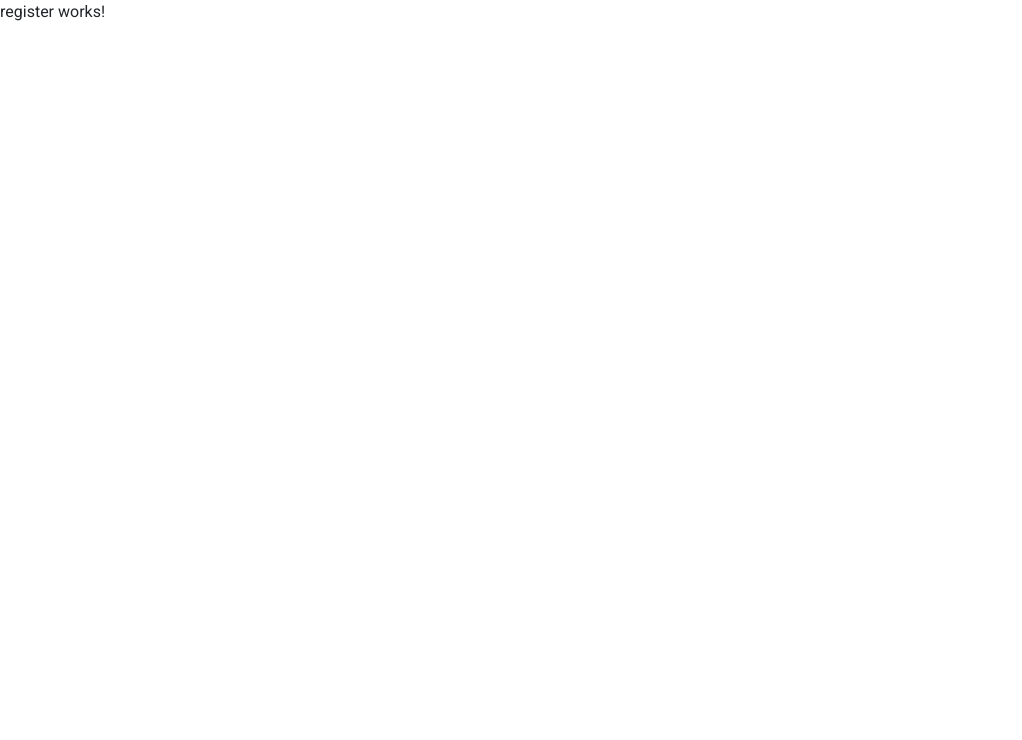
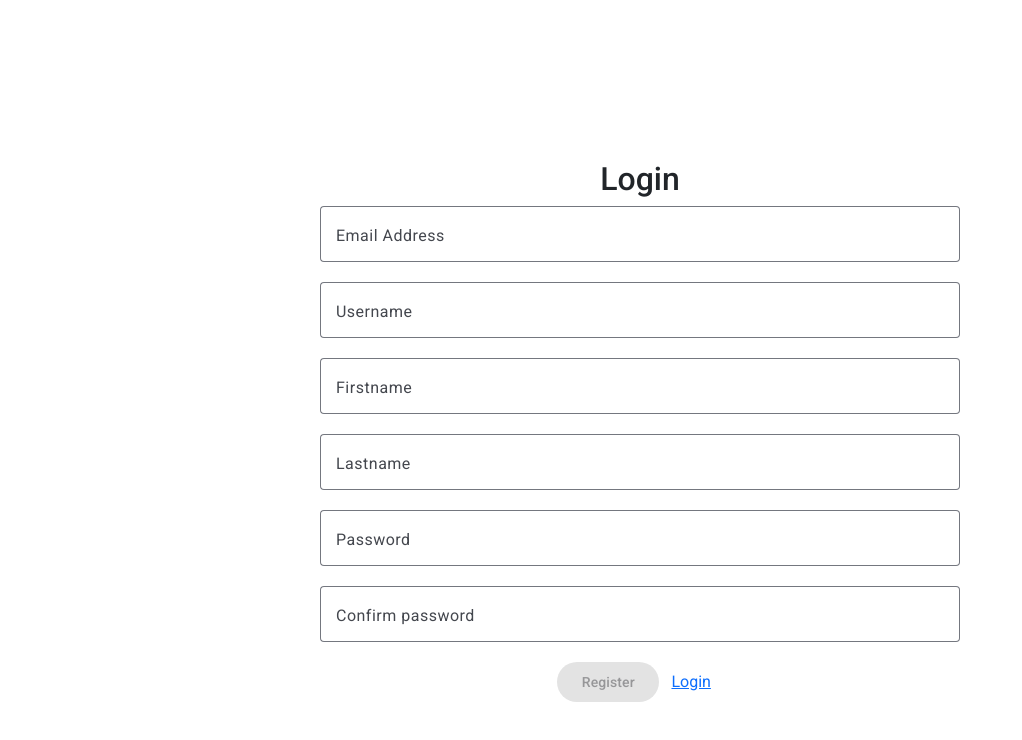
Before and after one commit to 7snack7/instagram-angular-ui, an Angular app: page /register in a window 1280 px wide. Shown: the top 740 px of the page, without its empty margins (0-1022 px from the left). Built offline with nearby package versions, Linux system fonts and the light colour scheme.

Commit message:
add register component

```diff
--- a/src/app/auth/login/login.component.ts
+++ b/src/app/auth/login/login.component.ts
@@ -51,7 +51,7 @@ export class LoginComponent implements OnInit {
         this.router.navigate(['/']);
       },
       error: error => {
-        console.log(error);
+        console.log(error.message);
         this.notificationService.showSnackBar(error.message);
       }
     });
--- a/src/app/auth/register/register.component.css
+++ b/src/app/auth/register/register.component.css
@@ -0,0 +1,14 @@
+.registerPage {
+  text-align: center;
+  margin-top: 10rem;
+}
+
+#controls {
+  display: block;
+  margin: 0 auto;
+  width: 40%;
+}
+
+mat-form-field {
+  width: 50%;
+}
--- a/src/app/auth/register/register.component.html
+++ b/src/app/auth/register/register.component.html
@@ -1 +1,53 @@
-<p>register works!</p>
+<div class="registerPage">
+  <h2>Login</h2>
+  <form [formGroup]="registerForm">
+    <div class="justify-content-center">
+      <div>
+        <mat-form-field appearance="outline">
+          <mat-label>Email Address</mat-label>
+          <input matInput formControlName="email">
+        </mat-form-field>
+      </div>
+      <div>
+        <mat-form-field appearance="outline">
+          <mat-label>Username</mat-label>
+          <input matInput formControlName="username">
+        </mat-form-field>
+      </div>
+      <div>
+        <mat-form-field appearance="outline">
+          <mat-label>Firstname</mat-label>
+          <input matInput formControlName="firstname">
+        </mat-form-field>
+      </div>
+      <div>
+        <mat-form-field appearance="outline">
+          <mat-label>Lastname</mat-label>
+          <input matInput formControlName="lastname">
+        </mat-form-field>
+      </div>
+      <div>
+        <mat-form-field appearance="outline">
+          <mat-label>Password</mat-label>
+          <input matInput type="password" formControlName="password">
+        </mat-form-field>
+      </div>
+      <div>
+        <mat-form-field appearance="outline">
+          <mat-label>Confirm password</mat-label>
+          <input matInput type="password" formControlName="confirmPassword">
+        </mat-form-field>
+      </div>
+      <div id="controls" class="row">
+        <button style="width: 20%"
+                [disabled]="registerForm.invalid"
+                (click)="submit()"
+                mat-flat-button
+                color="primary">
+          Register
+        </button>
+        <a routerLink="/login">Login</a>
+      </div>
+    </div>
+  </form>
+</div>
--- a/src/app/auth/register/register.component.ts
+++ b/src/app/auth/register/register.component.ts
@@ -1,4 +1,9 @@
-import { Component } from '@angular/core';
+import {Component, OnInit} from '@angular/core';
+import {FormBuilder, FormGroup, Validators} from '@angular/forms';
+import {AuthService} from '../../service/auth.service';
+import {TokenStorageService} from '../../service/token-storage.service';
+import {NotificationService} from '../../service/notification.service';
+import {Router} from '@angular/router';
 
 @Component({
   selector: 'app-register',
@@ -6,6 +11,53 @@ import { Component } from '@angular/core';
   templateUrl: './register.component.html',
   styleUrl: './register.component.css'
 })
-export class RegisterComponent {
+export class RegisterComponent implements OnInit {
+
+  public registerForm!: FormGroup;
+
+  constructor(private authService: AuthService,
+              private tokenStorage: TokenStorageService,
+              private notificationService: NotificationService,
+              private router: Router,
+              private fb: FormBuilder) {
+    if (this.tokenStorage.getUser()) {
+      this.router.navigate(['/main']);
+    }
+  }
+
+  ngOnInit(): void {
+    this.registerForm = this.createRegisterForm();
+  }
+
+  createRegisterForm(): FormGroup {
+    return this.fb.group({
+      email: ['', Validators.compose([Validators.required])],
+      username: ['', Validators.compose([Validators.required])],
+      firstname: ['', Validators.compose([Validators.required])],
+      lastname: ['', Validators.compose([Validators.required])],
+      password: ['', Validators.compose([Validators.required])],
+      confirmPassword: ['', Validators.compose([Validators.required])]
+    })
+  }
+
+  submit(): void {
+    this.authService.register({
+      email: this.registerForm.value.email,
+      username: this.registerForm.value.username,
+      firstname: this.registerForm.value.firstname,
+      lastname: this.registerForm.value.lastname,
+      password: this.registerForm.value.password,
+      confirmPassword: this.registerForm.value.confirmPassword
+    }).subscribe({
+      next: data => {
+        console.log(data);
+        this.router.navigate(['/']);
+      },
+      error: error => {
+        console.log(error.message);
+        this.notificationService.showSnackBar(error.message);
+      }
+    })
+  }
 
 }
--- a/src/app/service/auth.service.ts
+++ b/src/app/service/auth.service.ts
@@ -22,9 +22,9 @@ export class AuthService {
   public register(user: any): Observable<any> {
     return this.http.post(AUTH_API + 'signup', {
       email: user.email,
-      username: user.user,
-      firstName: user.firstName,
-      lastName: user.lastName,
+      username: user.username,
+      firstname: user.firstname,
+      lastname: user.lastname,
       password: user.password,
       confirmPassword: user.confirmPassword
     });
```
